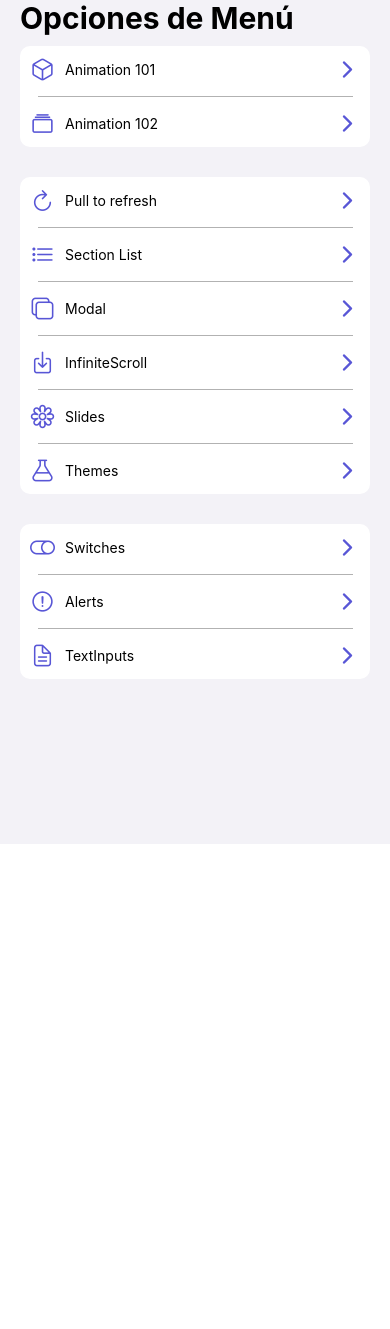
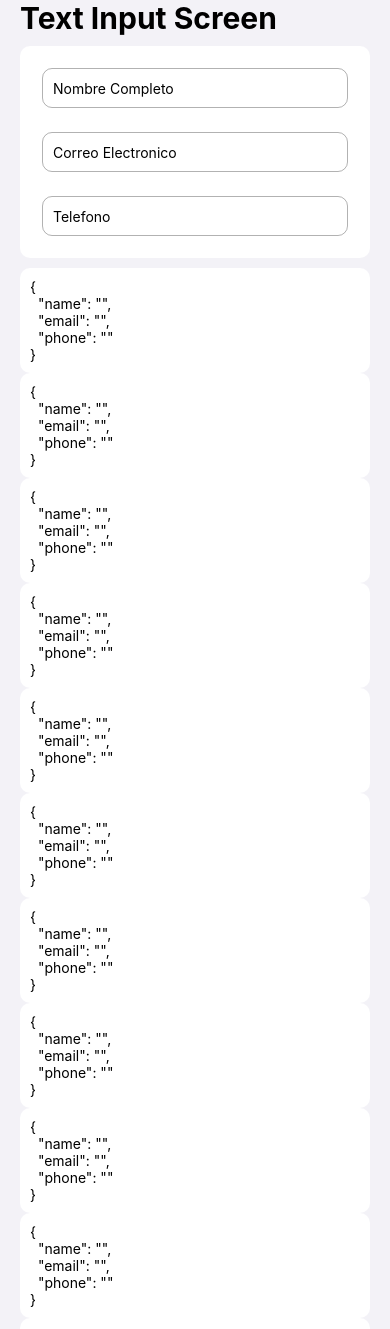
Before and after one commit to andrew3229/ComponentesRN, a React Native app: screen /TextInputScreen in a window 390 px wide. Shown: the top 1329 px of the page. Before the commit the page ends 844 px from the top, so only its background shows below. Built offline with nearby package versions, Linux system fonts and the light colour scheme.

Commit message:
agregamos pantalla pull refresh y text input

```diff
--- a/src/config/theme/theme.tsx
+++ b/src/config/theme/theme.tsx
@@ -29,6 +29,16 @@ export const globalStyles = StyleSheet.create({
         color: colors.text,
     },
 
+    input: {
+        height: 40,
+        margin: 12,
+        borderWidth: 1,
+        padding: 10,
+        borderColor: 'rgba(0,0,0,0.3)',
+        borderRadius: 10,
+        color: colors.text,
+    },
+
     mainContainer: {
         flex: 1,
         backgroundColor: colors.background,
--- a/src/presentation/components/ui/Card.tsx
+++ b/src/presentation/components/ui/Card.tsx
@@ -16,7 +16,7 @@ export const Card = ({ style, children }: Props) => {
                 }, style
             ]}
         >
-            <Text>{children}</Text>
+            {children}
         </View>
     )
 }
--- a/src/presentation/components/ui/CustomView.tsx
+++ b/src/presentation/components/ui/CustomView.tsx
@@ -3,13 +3,17 @@ import { globalStyles } from '../../../config/theme/theme'
 import { ReactNode } from 'react'
 
 interface Props {
-    style?: StyleProp<ViewStyle>,
-    children?: ReactNode
+    style?: StyleProp<ViewStyle>;
+    children?: ReactNode;
+    margin?: boolean;
 }
 
-export const CustomView = ({ style, children }: Props) => {
+export const CustomView = ({ style, children, margin = false }: Props) => {
     return (
-        <View style={[globalStyles.mainContainer, style]}>
+        <View style={[
+            globalStyles.mainContainer,
+            margin ? globalStyles.globalMargin : null,
+            style]}>
             {children}
         </View>
     )
--- a/src/presentation/navigator/Navigator.tsx
+++ b/src/presentation/navigator/Navigator.tsx
@@ -4,6 +4,8 @@ import { Animation101Screen } from '../../screens/animations/Animation101Screen'
 import { Animation102Screen } from '../../screens/animations/Animation102Screen';
 import { SwitchScreen } from '../../screens/switches/SwitchScreen';
 import { AlertScreen } from '../../screens/alerts/AlertScreen';
+import { TextInputScreen } from '../../screens/inputs/TextInputScreen';
+import { PullToRefreshScreen } from '../../screens/ui/PullToRefreshScreen';
 
 const Stack = createStackNavigator();
 
@@ -19,6 +21,8 @@ export const Navigator = () => {
             <Stack.Screen name="Animation102Screen" component={Animation102Screen} />
             <Stack.Screen name="SwitchScreen" component={SwitchScreen} />
             <Stack.Screen name="AlertScreen" component={AlertScreen} />
+            <Stack.Screen name="TextInputScreen" component={TextInputScreen} />
+            <Stack.Screen name="PullToRefreshScreen" component={PullToRefreshScreen} />
         </Stack.Navigator>
     );
 }
--- /dev/null
+++ b/src/screens/inputs/TextInputScreen.tsx
@@ -0,0 +1,135 @@
+import { Text, View, StyleSheet, TextInput,ScrollView } from 'react-native'
+import { CustomView } from '../../presentation/components/ui/CustomView'
+import { Title } from '../../presentation/components/ui/Title'
+import { globalStyles } from '../../config/theme/theme'
+import { Card } from '../../presentation/components/ui/Card'
+import { useState } from 'react'
+export const TextInputScreen = () => {
+
+    const [form, setForm] = useState({
+        name: '',
+        email: '',
+        phone: '',
+    })
+
+    return (
+        <ScrollView>
+            <CustomView margin>
+                <Title text='Text Input Screen' safe />
+
+                <Card>
+                    <TextInput
+                        style={globalStyles.input}
+                        placeholder='Nombre Completo'
+                        autoCapitalize={'words'}
+                        autoCorrect={false}
+                        onChangeText={(value) => setForm({ ...form, name: value })}
+                    />
+
+                    <TextInput
+                        style={globalStyles.input}
+                        placeholder='Correo Electronico'
+                        autoCapitalize={'none'}
+                        autoCorrect={false}
+                        keyboardType='email-address'
+                        onChangeText={(value) => setForm({ ...form, email: value })}
+                    />
+                    <TextInput
+                        style={globalStyles.input}
+                        placeholder='Telefono'
+                        keyboardType='phone-pad'
+                        onChangeText={(value) => setForm({ ...form, phone: value })}
+                    />
+                </Card>
+
+                <View style={{ height: 10 }} />
+
+                <Card>
+                    <Text>{JSON.stringify(form, null, 2)}</Text>
+                </Card>
+
+                <Card>
+                    <Text>{JSON.stringify(form, null, 2)}</Text>
+                </Card>
+
+                <Card>
+                    <Text>{JSON.stringify(form, null, 2)}</Text>
+                </Card>
+
+                <Card>
+                    <Text>{JSON.stringify(form, null, 2)}</Text>
+                </Card>
+
+                <Card>
+                    <Text>{JSON.stringify(form, null, 2)}</Text>
+                </Card>
+
+                <Card>
+                    <Text>{JSON.stringify(form, null, 2)}</Text>
+                </Card>
+
+                <Card>
+                    <Text>{JSON.stringify(form, null, 2)}</Text>
+                </Card>
+
+                <Card>
+                    <Text>{JSON.stringify(form, null, 2)}</Text>
+                </Card>
+
+                <Card>
+                    <Text>{JSON.stringify(form, null, 2)}</Text>
+                </Card>
+
+                <Card>
+                    <Text>{JSON.stringify(form, null, 2)}</Text>
+                </Card>
+
+                <Card>
+                    <Text>{JSON.stringify(form, null, 2)}</Text>
+                </Card>
+
+                <Card>
+                    <Text>{JSON.stringify(form, null, 2)}</Text>
+                </Card>
+
+                <Card>
+                    <Text>{JSON.stringify(form, null, 2)}</Text>
+                </Card>
+
+                <Card>
+                    <Text>{JSON.stringify(form, null, 2)}</Text>
+                </Card>
+
+                <Card>
+                    <Text>{JSON.stringify(form, null, 2)}</Text>
+                </Card>
+
+                <Card>
+                    <Text>{JSON.stringify(form, null, 2)}</Text>
+                </Card>
+
+                <Card>
+                    <Text>{JSON.stringify(form, null, 2)}</Text>
+                </Card>
+
+                <Card>
+                    <Text>{JSON.stringify(form, null, 2)}</Text>
+                </Card>
+
+                <Card>
+                    <Text>{JSON.stringify(form, null, 2)}</Text>
+                </Card>
+
+                <Card>
+                    <Text>{JSON.stringify(form, null, 2)}</Text>
+                </Card>
+
+                <Card>
+                    <Text>{JSON.stringify(form, null, 2)}</Text>
+                </Card>
+
+
+            </CustomView>
+        </ScrollView>
+    )
+}
--- /dev/null
+++ b/src/screens/ui/PullToRefreshScreen.tsx
@@ -0,0 +1,41 @@
+import { Title } from '../../presentation/components/ui/Title'
+import { CustomView } from '../../presentation/components/ui/CustomView'
+import { ScrollView } from 'react-native'
+import { RefreshControl } from 'react-native-gesture-handler'
+import { useSafeAreaInsets } from 'react-native-safe-area-context'
+import { useState } from 'react'
+import { colors, globalStyles } from '../../config/theme/theme'
+export const PullToRefreshScreen = () => {
+
+    const [isRefreshin, setIsRefreshin] = useState(false);
+
+    const { top } = useSafeAreaInsets();
+    const onRefresh = () => {
+        setIsRefreshin(true);
+
+        setTimeout(() => {
+            setIsRefreshin(false);
+        }, 2000);
+    }
+
+    return (
+
+        <ScrollView
+            refreshControl={
+                <RefreshControl
+                    refreshing={isRefreshin}
+                    progressViewOffset={top}
+                    onRefresh={onRefresh}
+                    colors={[colors.primary, 'red', 'orange', 'green']}
+                />
+            }
+
+            style={[globalStyles.mainContainer, globalStyles.globalMargin]}
+        >
+
+            <Title
+                text='Pull To Refresh'
+            />
+        </ScrollView>
+    )
+}
```
